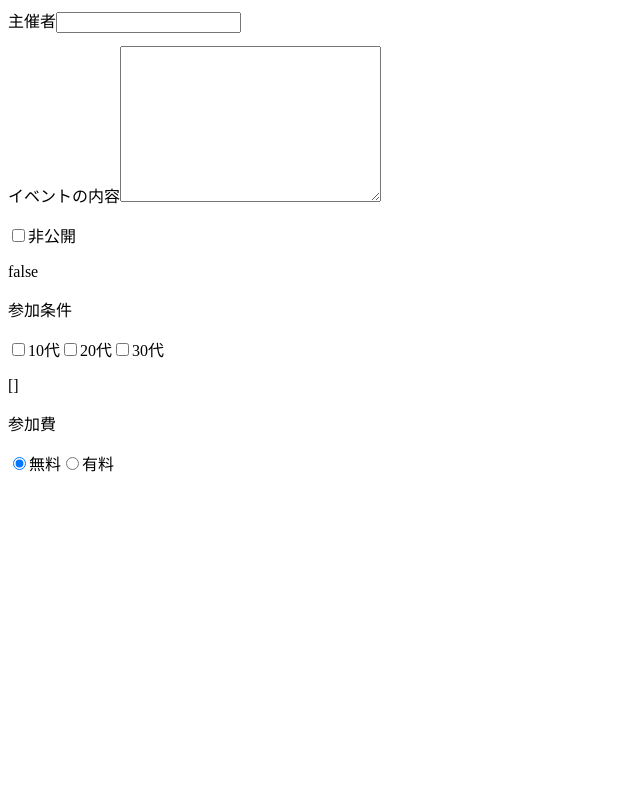
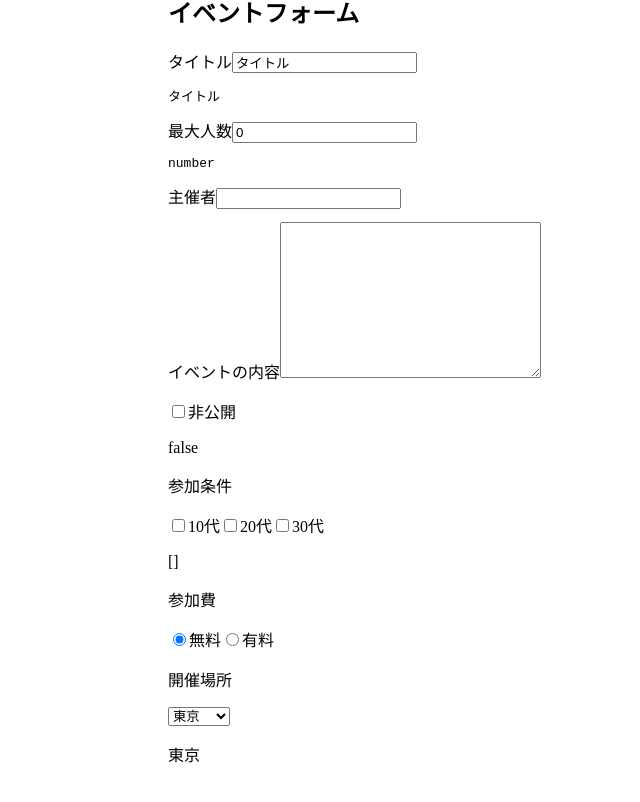
Before and after one commit to Yasunori-aloha/Vuejs-training, a Vue app in the folder vuejs-training-project/: page / in a window 1280 px wide. Shown: the part 400-1202 px from the top of the page, without its empty margins (0-640 px from the left). Before the commit the page ends 883 px from the top, so only its background shows below. Built offline with nearby package versions, Linux system fonts and the light colour scheme.

Commit message:
セレクトボックスの双方向データバインディングを作成する方法

```diff
--- a/vuejs-training-project/src/App.vue
+++ b/vuejs-training-project/src/App.vue
@@ -37,7 +37,7 @@
     </keep-alive>
     <!-- <About v-if="currentComponent === 'About'"></About>
     <Home v-if="currentComponent === 'Home'"></Home> -->
-    <div>
+    <div style='padding: 10rem;'>
       <h2>イベントフォーム</h2>
       <label for='title'>タイトル</label>
       <input id='title' type='text' v-model.lazy="eventData.title">
@@ -77,6 +77,13 @@
       <input type="radio" id="paid" value='有料' v-model="eventData.price">
       <label for="paid">有料</label>
 
+      <!-- セレクトボックスのデータバインディング作成 -->
+      <p>開催場所</p>
+      <select v-model="eventData.location">
+        <option v-for="(location) in locations" :key="location">{{ location }}</option>
+      </select>
+      <p>{{ eventData.location }}</p>
+
     </div>
   </div>
 </template>
@@ -92,6 +99,7 @@ export default {
       number: 26,
       title: 'title',
       currentComponent: 'Home',
+      locations: ['東京', '大阪', '名古屋'],
       eventData:{
         title: 'タイトル',
         maxNumber: 0,
@@ -100,7 +108,8 @@ export default {
         isPrivate: false,
         // 複数のチェックボックスの値を取得する場合は、配列を指定する。
         target: [],
-        price: '無料'
+        price: '無料',
+        location: '東京'
       }
     }
   },
```
